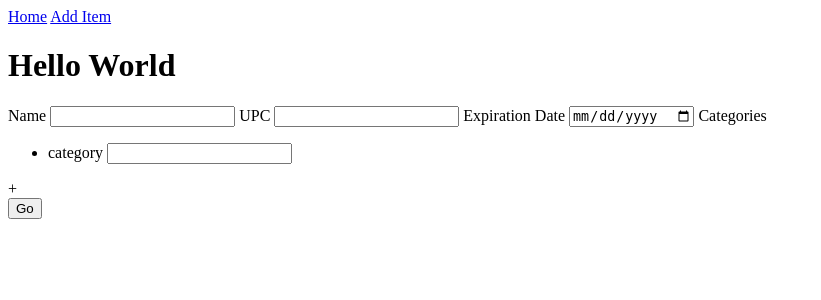
After one commit to Geodude25trade/InventorySystem, a Flask app: page /add in a window 1280 px wide. The commit adds this page. Shown: the top 300 px of the page, without its empty margins (0-821 px from the left). Run offline with Flask 2, Linux system fonts and the light colour scheme; parts of the project's set-up code (start-up, migrations or seed data) failed here and were passed over.

Commit message:
little bit of progress

```diff
--- a/app.py
+++ b/app.py
@@ -1,6 +1,35 @@
-from flask import Flask, render_template
+from flask import Flask, render_template, request, redirect, flash, url_for
+from flask_wtf import FlaskForm
+from wtforms import StringField, DateField, FieldList
+from datetime import datetime
+from wtforms.validators import InputRequired, Length
+from credentials import *
+
+
+class NullableDateField(DateField):
+
+    def process_formdata(self, valuelist):
+        if valuelist:
+            date_str = ' '.join(valuelist).strip()
+            if date_str == '':
+                self.data = None
+                return
+            try:
+                self.data = datetime.strptime(date_str, self.format).date()
+            except ValueError:
+                self.data = None
+                raise ValueError(self.gettext('Not a valid date value'))
+
+
+class ItemForm(FlaskForm):
+    name = StringField('Name', validators=[InputRequired(), Length(max=150)])
+    upc = StringField('UPC', validators=[InputRequired(), Length(max=16)])
+    expiration_date = NullableDateField('Expiration Date')
+    categories = FieldList(StringField('category'), min_entries=1)
+
 
 app = Flask(__name__)
+app.secret_key = APP_SECRET
 
 
 @app.route('/')
@@ -8,5 +37,17 @@ def index():
     return render_template("index.html")
 
 
+@app.route('/add', methods=["POST", "GET"])
+def add_item():
+    form = ItemForm()
+    if request.method == "GET":
+        return render_template("add_item.html", form=form)
+    elif request.method == "POST":
+        if form.validate_on_submit():
+            print(form.data)
+            flash(f"Successfully added {form.name.data} to the system")
+            return redirect(url_for('add_item'))
+
+
 if __name__ == '__main__':
     app.run()
--- /dev/null
+++ b/templates/add_item.html
@@ -0,0 +1,25 @@
+{% extends "base.html" %}
+{% block styles %}
+    {{ super() }}
+{#    <link rel="stylesheet" href="{{ url_for('static', filename='styles/css/index.css') }}">#}
+{% endblock %}
+{% block content %}
+    <h1>Hello World</h1>
+    <form method="POST" action="/add">
+        {{ form.hidden_tag() }}
+        {{ form.name.label }} {{ form.name(size=20) }}
+        {{ form.upc.label }} {{ form.upc(size=20) }}
+        {{ form.expiration_date.label }} {{ form.expiration_date() }}
+        {{ form.categories.label }} {{ form.categories() }}
+        <div id="btn-add-category">+</div>
+        <input type="submit" value="Go">
+    </form>
+    <script>
+        let index = 1;
+        let categoriesList = $("#categories");
+        $("#btn-add-category").on('click', function() {
+            categoriesList.append(`<li><label for="categories-${index}">category</label> <input id="categories-${index}" name="categories-${index}" type="text" value=""></li>`);
+            index += 1;
+        });
+    </script>
+{% endblock %}
--- a/templates/base.html
+++ b/templates/base.html
@@ -4,19 +4,29 @@
     <meta charset="UTF-8">
     {% block scripts %}
         <script src="{{ url_for('static', filename='scripts/jquery-3.6.0.min.js') }}" type="text/javascript"></script>
-{#        <script src="{{ url_for('static', filename='scripts/base.js') }}" type="text/javascript"></script>#}
+        {#        <script src="{{ url_for('static', filename='scripts/base.js') }}" type="text/javascript"></script>#}
     {% endblock %}
     {% block styles %}
-{#        <link rel="stylesheet" href="{{ url_for('static', filename='styles/css/base.css') }}">#}
+        {#        <link rel="stylesheet" href="{{ url_for('static', filename='styles/css/base.css') }}">#}
     {% endblock %}
     <title>{% block title %}Inventory System{% endblock %}</title>
 </head>
+{% with messages = get_flashed_messages() %}
+    {% if messages %}
+        <ul class=flashes>
+            {% for message in messages %}
+                <li>{{ message }}</li>
+            {% endfor %}
+        </ul>
+    {% endif %}
+{% endwith %}
 <body>
 <script>let FF_FOUC_FIX</script>
 {% block navbar %}
     <div class="navbar">
         <div class="links">
             <a href="/">Home</a>
+            <a href="/add">Add Item</a>
         </div>
     </div>
 {% endblock %}
```
